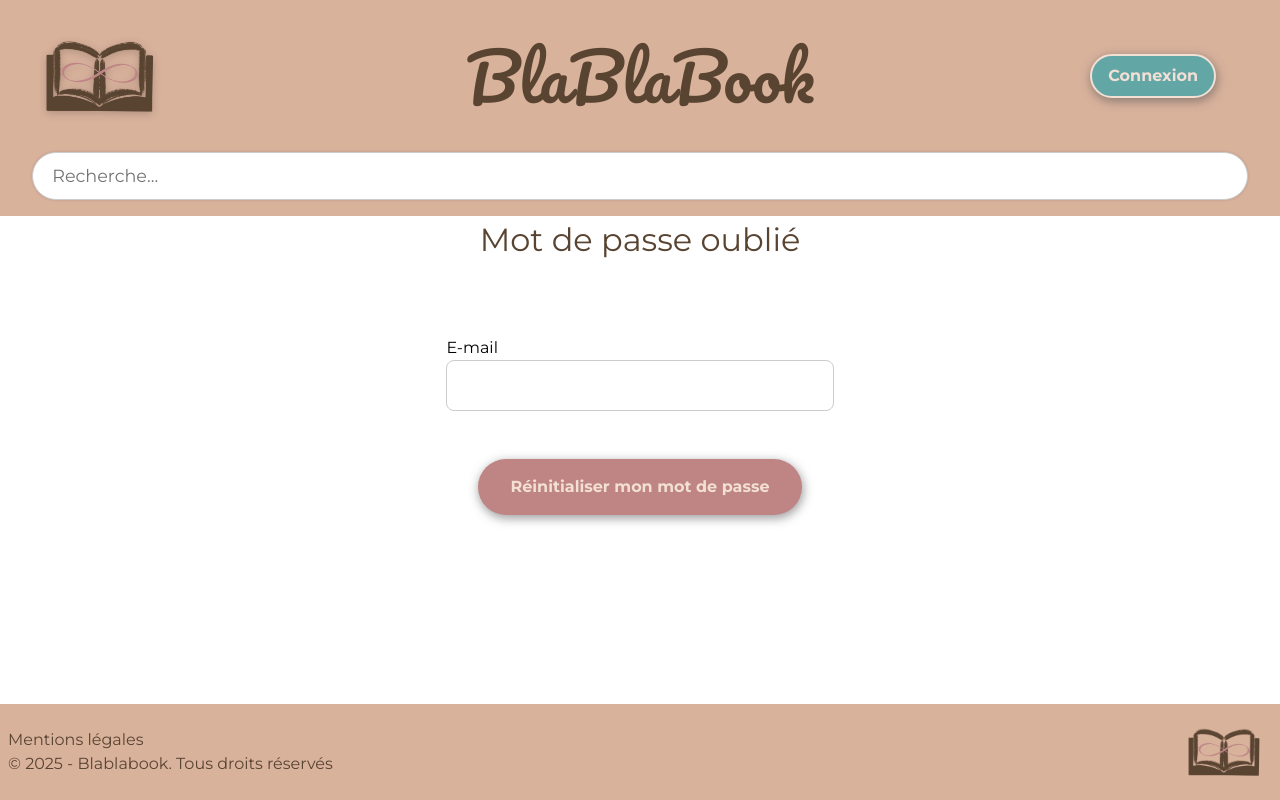
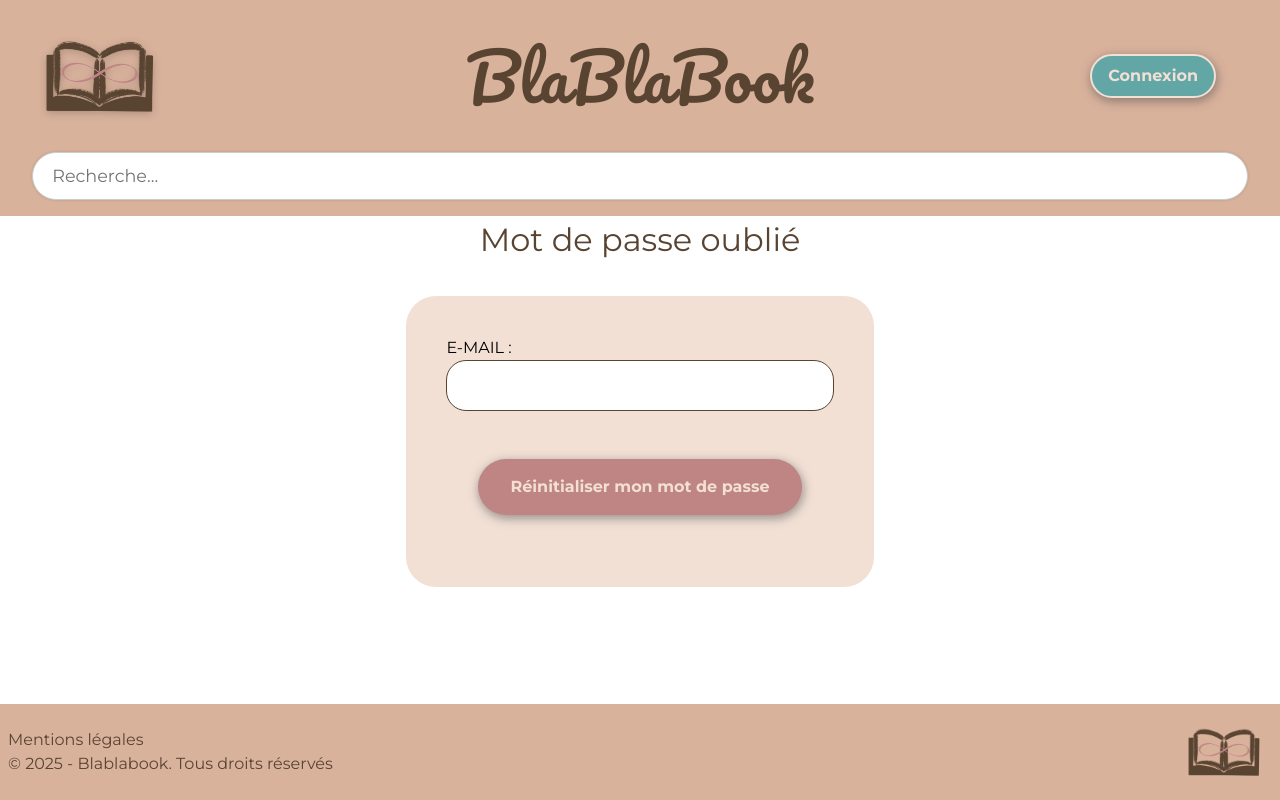
Before and after one commit to vincentmaury20/blablabook-front-perso, a SvelteKit app: page /authentification/forgot-password in a window 1280 px wide. Built offline with nearby package versions, Linux system fonts and the light colour scheme.

Commit message:
updated css

```diff
--- a/src/routes/authentification/forgot-password/+page.svelte
+++ b/src/routes/authentification/forgot-password/+page.svelte
@@ -19,7 +19,7 @@
 <div class="ask-password">
 	<form onsubmit={handleReset}>
 		<label>
-			E-mail
+			E-MAIL :
 			<input type="email" bind:value={loginEmail} required />
 		</label>
 		<button type="submit">Réinitialiser mon mot de passe</button>
@@ -33,6 +33,8 @@
 		margin: 2rem auto;
 		padding: 1rem;
 		text-align: center;
+		background-color: var(--couleur-beige-clair);
+		border-radius: 30px;
 	}
 
 	form {
@@ -49,8 +51,8 @@
 
 	input {
 		padding: 0.6rem;
-		border-radius: 8px;
-		border: 1px solid #ccc;
+		border-radius: 20px;
+		border: 1px solid var(--couleur-marron);
 	}
 
 	@media (min-width: 768px) and (max-width: 1024px) {
```
